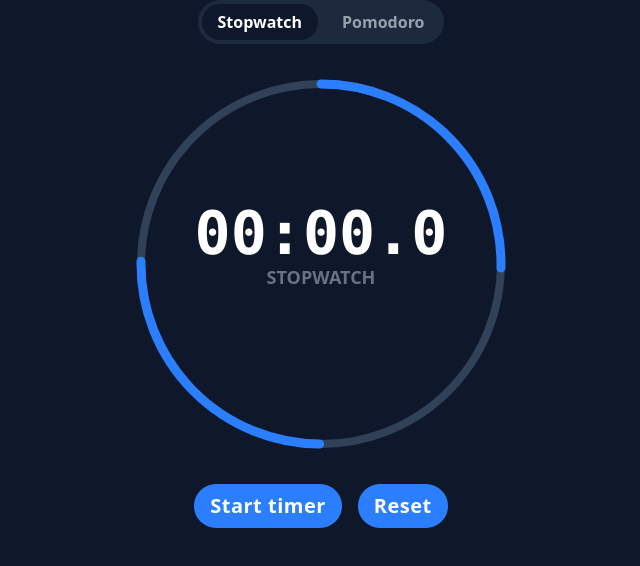
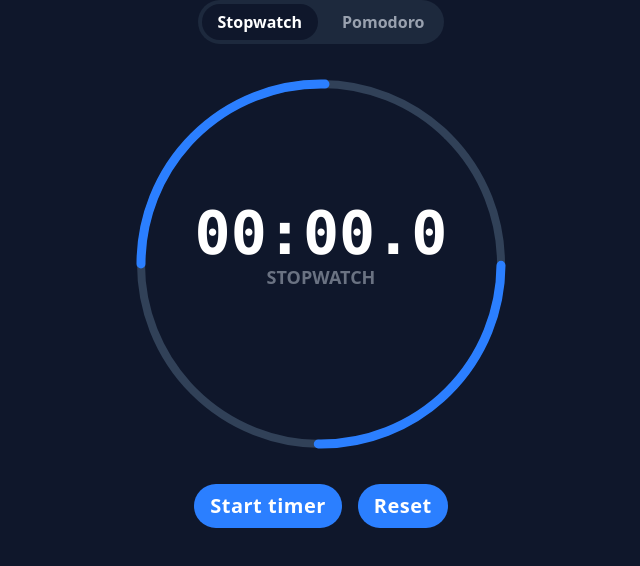
Before and after one commit to Kifo1/stopwatch-app, a React (Vite) app: page / in a window 1280 px wide. Shown: the top 566 px of the page, without its empty margins (319-959 px from the left). Built offline with nearby package versions, Linux system fonts and the light colour scheme.

Commit message:
Fix pomodoro progress animation

```diff
--- a/src/components/Timer.tsx
+++ b/src/components/Timer.tsx
@@ -155,9 +155,10 @@ export default function Timer() {
                 ? (() => {
                     const ratio =
                       pomodoroMillis / getMaxMillisByPhase(pomodoroPhase);
+                    console.log(ratio);
                     return `rotate(${-90 + (1 - ratio) * 180} 50 50)`;
                   })()
-                : undefined
+                : "rotate(-90 50 50)"
             }
             fill="transparent"
             r="45"
@@ -171,7 +172,8 @@ export default function Timer() {
                     const ratio =
                       pomodoroMillis / getMaxMillisByPhase(pomodoroPhase);
                     const visible = CIRC * ratio;
-                    return `${visible}`;
+                    const gap = Math.max(0, CIRC - visible);
+                    return `${visible} ${gap}`;
                   })()
             }
             strokeDashoffset={
```
